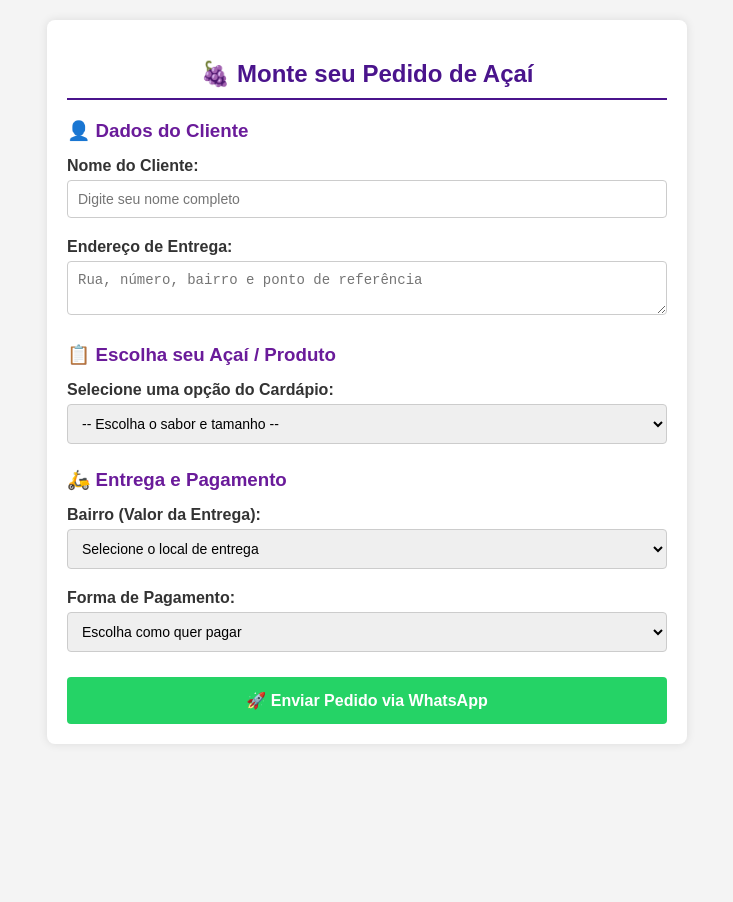
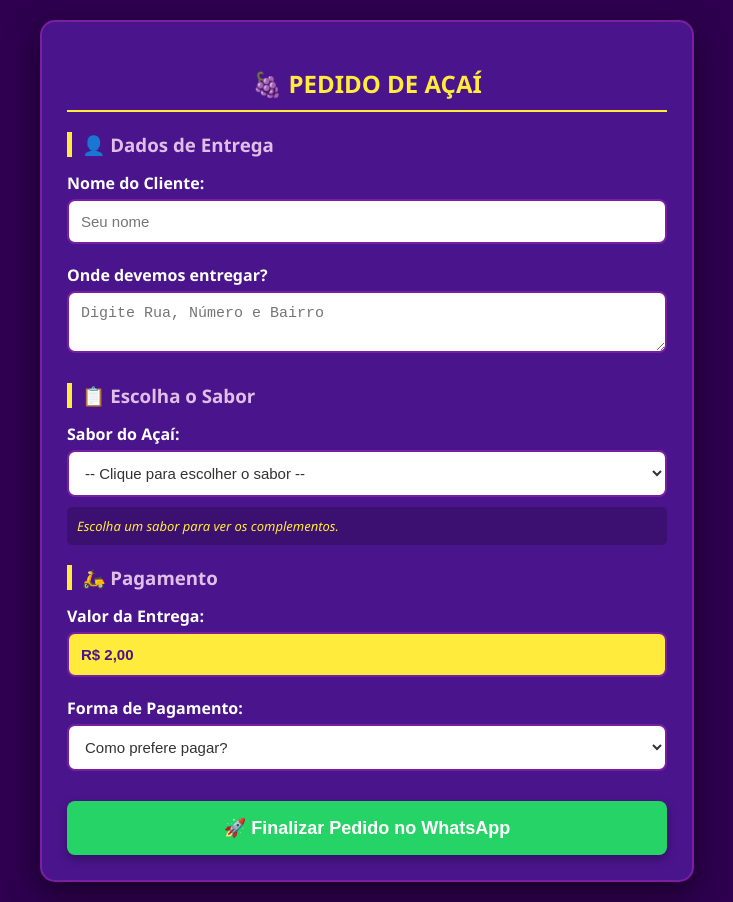
Before and after one commit to rafaellallima437-ctrl/cardapio-sabor-do-acai, a plain HTML site: page index.html in a window 1280 px wide. Shown: the whole page, without its empty margins (273-1006 px from the left). Before the commit the page ends 800 px from the top, so only its background shows below. Drawn offline with Linux system fonts and the light colour scheme.

Commit message:
Update index.html

```diff
--- a/index.html
+++ b/index.html
@@ -3,202 +3,221 @@
 <head>
     <meta charset="UTF-8">
     <meta name="viewport" content="width=device-width, initial-scale=1.0">
-    <title>Cardápio e Pedidos de Açaí</title>
+    <title>Cardápio Roxo - Pedidos de Açaí</title>
     <style>
-        body { font-family: Arial, sans-serif; background-color: #f4f4f4; margin: 20px; color: #333; }
-        .container { max-width: 600px; background: white; padding: 20px; border-radius: 8px; box-shadow: 0px 0px 10px rgba(0,0,0,0.1); margin: auto; }
-        h2 { color: #4a148c; text-align: center; border-bottom: 2px solid #4a148c; padding-bottom: 10px; }
-        h3 { color: #6a1b9a; margin-top: 20px; margin-bottom: 5px; }
-        .obs { font-size: 12px; color: #666; font-style: italic; margin-bottom: 10px; display: block; }
-        label { font-weight: bold; margin-top: 15px; display: block; }
-        input, select, textarea { width: 100%; padding: 10px; margin-top: 5px; margin-bottom: 5px; border: 1px solid #ccc; border-radius: 4px; box-sizing: border-box; font-size: 14px; }
-        .produto-opcional { background: #fff8e1; padding: 10px; border-radius: 4px; margin-bottom: 10px; border-left: 4px solid #ffb300; }
-        button { background-color: #25d366; color: white; padding: 14px; border: none; border-radius: 4px; cursor: pointer; width: 100%; font-size: 16px; font-weight: bold; margin-top: 20px; }
-        button:hover { background-color: #128c7e; }
+        /* Estilo Geral focado no Roxo */
+        body {
+            font-family: 'Segoe UI', Tahoma, Geneva, Verdana, sans-serif;
+            background-color: #2e004f; /* Fundo roxo escuro */
+            margin: 20px;
+            color: #fff;
+        }
+        .container {
+            max-width: 600px;
+            background: #4a148c; /* Cardápio Roxo Vibrante */
+            padding: 25px;
+            border-radius: 15px;
+            box-shadow: 0px 10px 30px rgba(0,0,0,0.5);
+            margin: auto;
+            border: 2px solid #7b1fa2;
+        }
+        h2 {
+            color: #ffeb3b; /* Amarelo para destacar o título */
+            text-align: center;
+            border-bottom: 2px solid #ffeb3b;
+            padding-bottom: 10px;
+            text-transform: uppercase;
+        }
+        h3 { color: #e1bee7; margin-top: 20px; margin-bottom: 5px; border-left: 5px solid #ffeb3b; padding-left: 10px; }
+
+        label { font-weight: bold; margin-top: 15px; display: block; color: #fff; }
+
+        input, select, textarea {
+            width: 100%;
+            padding: 12px;
+            margin-top: 5px;
+            margin-bottom: 5px;
+            border: 2px solid #7b1fa2;
+            border-radius: 8px;
+            box-sizing: border-box;
+            font-size: 15px;
+            background-color: #fff;
+            color: #333;
+        }
+
+        /* Botão Enviar WhatsApp */
+        button {
+            background-color: #25d366;
+            color: white;
+            padding: 16px;
+            border: none;
+            border-radius: 8px;
+            cursor: pointer;
+            width: 100%;
+            font-size: 18px;
+            font-weight: bold;
+            margin-top: 25px;
+            box-shadow: 0px 4px 10px rgba(0,0,0,0.3);
+            transition: 0.3s;
+        }
+        button:hover { background-color: #1ebe57; transform: scale(1.02); }
+
+        .info-complementos {
+            font-size: 13px;
+            color: #ffeb3b;
+            margin-top: 5px;
+            font-style: italic;
+            background: rgba(0,0,0,0.2);
+            padding: 10px;
+            border-radius: 5px;
+        }
+
+        .taxa-entrega {
+            background-color: #ffeb3b !important;
+            color: #4a148c !important;
+            font-weight: bold;
+        }
     </style>
 </head>
 <body>
 
 <div class="container">
-    <h2>🍇 Monte seu Pedido de Açaí</h2>
+    <h2>🍇 Pedido de Açaí</h2>
     <form id="formPedido">
 
-        <h3>👤 Dados do Cliente</h3>
+        <h3>👤 Dados de Entrega</h3>
         <label for="nome">Nome do Cliente:</label>
-        <input type="text" id="nome" required placeholder="Digite seu nome completo">
+        <input type="text" id="nome" required placeholder="Seu nome">
 
-        <label for="endereco">Endereço de Entrega:</label>
-        <textarea id="endereco" required placeholder="Rua, número, bairro e ponto de referência"></textarea>
+        <label for="endereco">Onde devemos entregar?</label>
+        <textarea id="endereco" required placeholder="Digite Rua, Número e Bairro"></textarea>
 
-        <h3>📋 Escolha seu Açaí / Produto</h3>
-        <label for="sabor">Selecione uma opção do Cardápio:</label>
-        <select id="sabor" required onchange="verificarOpcoesAdicionais()">
-            <option value="">-- Escolha o sabor e tamanho --</option>
+        <h3>📋 Escolha o Sabor</h3>
+        <label for="sabor">Sabor do Açaí:</label>
+        <select id="sabor" required onchange="atualizarTamanhos()">
+            <option value="">-- Clique para escolher o sabor --</option>
+            <option value="Açaí de Frutas">Açaí de Frutas</option>
+            <option value="Trufado de Nutella">Trufado de Nutella</option>
+            <option value="Açaí de Paçoca">Açaí de Paçoca</option>
+            <option value="Bananinha com Nutella">Bananinha com Nutella</option>
+            <option value="Dois Amores">Dois Amores</option>
+            <option value="Trufado com Nutella e Ninho">Trufado com Nutella e Ninho</option>
+            <option value="Açaí Zero">Açaí Zero</option>
+            <option value="Ouro Branco">Ouro Branco</option>
+            <option value="Guloseimas">Guloseimas</option>
+            <option value="Batidinha de Açaí">Batidinha de Açaí</option>
+            <option value="Açaí Batido">Açaí Batido</option>
+            <option value="Trufado de Cookies">Trufado de Cookies</option>
+            <option value="Sonho de Valsa">Sonho de Valsa</option>
+            <option value="Ovomaltine">Ovomaltine</option>
+            <option value="Splash de Ninho">Splash de Ninho</option>
+            <option id="optSalada" value="Salada de Frutas Gourmet">Salada de Frutas Gourmet</option>
+            <option id="optChurros" value="Mini Churros">Mini Churros</option>
+            <option id="optSanduiche" value="Sanduíche Natural">Sanduíche Natural</option>
+        </select>
+        <div id="infoComplementos" class="info-complementos">Escolha um sabor para ver os complementos.</div>
 
-            <option value="Açaí de Frutas 330ml (R$ 13,00)">Açaí de Frutas 330ml - R$ 13,00 (Açaí, creme de ninho, leite em pó, farinha láctea, banana, uva, morango)</option>
-            <option value="Açaí de Frutas 400ml (R$ 16,00)">Açaí de Frutas 400ml - R$ 16,00</option>
-            <option value="Açaí de Frutas 500ml (R$ 19,00)">Açaí de Frutas 500ml - R$ 19,00</option>
+        <div id="secaoTamanho" style="display: none;">
+            <label for="tamanho">Selecione o Tamanho:</label>
+            <select id="tamanho"></select>
+        </div>
 
-            <option value="Trufado de Nutella 330ml (R$ 15,00)">Trufado de Nutella 330ml - R$ 15,00 (Açaí, chocoball, kit kat, leite em pó, ovomaltine, leite condensado, nutella)</option>
-            <option value="Trufado de Nutella 400ml (R$ 18,00)">Trufado de Nutella 400ml - R$ 18,00</option>
-            <option value="Trufado de Nutella 500ml (R$ 22,00)">Trufado de Nutella 500ml - R$ 22,00</option>
-
-            <option value="Açaí de Paçoca 330ml (R$ 10,00)">Açaí de Paçoca 330ml - R$ 10,00 (Açaí, amendoim triturado, farinha láctea, leite em pó, leite condensado, paçoca)</option>
-            <option value="Açaí de Paçoca 400ml (R$ 15,00)">Açaí de Paçoca 400ml - R$ 15,00</option>
-            <option value="Açaí de Paçoca 500ml (R$ 17,00)">Açaí de Paçoca 500ml - R$ 17,00</option>
-
-            <option value="Bananinha com Nutella 330ml (R$ 12,00)">Bananinha com Nutella 330ml - R$ 12,00 (Creme de banana com nutella, leite em pó, farinha láctea, gotas de chocolate, chocoball + 1 Cobertura)</option>
-            <option value="Bananinha com Nutella 400ml (R$ 15,00)">Bananinha com Nutella 400ml - R$ 15,00</option>
-            <option value="Bananinha com Nutella 500ml (R$ 17,00)">Bananinha com Nutella 500ml - R$ 17,00</option>
-
-            <option value="Dois Amores 330ml (R$ 14,00)">Dois Amores 330ml - R$ 14,00 (Leite em pó, gotas de chocolate, açaí, morango, leite condensado, trufado com nutella e chocolate branco)</option>
-            <option value="Dois Amores 400ml (R$ 17,00)">Dois Amores 400ml - R$ 17,00</option>
-            <option value="Dois Amores 500ml (R$ 20,00)">Dois Amores 500ml - R$ 20,00</option>
-
-            <option value="Trufado com Nutella e Ninho 330ml (R$ 15,00)">Trufado com Nutella e Ninho 330ml - R$ 15,00 (Creme ninho, chocoball, kit kat, leite em pó, ovomaltine, leite condensado, nutella)</option>
-            <option value="Trufado com Nutella e Ninho 400ml (R$ 18,00)">Trufado com Nutella e Ninho 400ml - R$ 18,00</option>
-            <option value="Trufado com Nutella e Ninho 500ml (R$ 22,00)">Trufado com Nutella e Ninho 500ml - R$ 22,00</option>
-
-            <option value="Açaí Zero 330ml (R$ 12,00)">Açaí Zero 330ml - R$ 12,00 (Leite em pó, granola, amendoim, banana, morango, uva)</option>
-            <option value="Açaí Zero 400ml (R$ 15,00)">Açaí Zero 400ml - R$ 15,00</option>
-            <option value="Açaí Zero 500ml (R$ 17,00)">Açaí Zero 500ml - R$ 17,00</option>
-
-            <option value="Ouro Branco 330ml (R$ 15,00)">Ouro Branco 330ml - R$ 15,00 (Creme de ninho, leite em pó, leite condensado, ouro branco, nutella, chocoball, ovomaltine)</option>
-            <option value="Ouro Branco 400ml (R$ 17,00)">Ouro Branco 400ml - R$ 17,00</option>
-            <option value="Ouro Branco 500ml (R$ 20,00)">Ouro Branco 500ml - R$ 20,00</option>
-
-            <option value="Guloseimas 330ml (R$ 12,00)">Guloseimas 330ml - R$ 12,00 (Açaí, leite em pó, farinha láctea, M&M, calda de chocolate, sucrilhos, chocoball)</option>
-            <option value="Guloseimas 400ml (R$ 15,00)">Guloseimas 400ml - R$ 15,00</option>
-            <option value="Guloseimas 500ml (R$ 17,00)">Guloseimas 500ml - R$ 17,00</option>
-
-            <option value="Batidinha de Açaí 330ml (R$ 10,00)">Batidinha de Açaí 330ml - R$ 10,00</option>
-
-            <option value="Açaí Batido 330ml (R$ 8,00)">Açaí Batido 330ml - R$ 8,00</option>
-            <option value="Açaí Batido 400ml (R$ 13,00)">Açaí Batido 400ml - R$ 13,00</option>
-            <option value="Açaí Batido 500ml (R$ 15,00)">Açaí Batido 500ml - R$ 15,00</option>
-
-            <option value="Trufado de Cookies 330ml (R$ 14,00)">Trufado de Cookies 330ml - R$ 14,00 (Açaí, leite em pó, morango, oreo, cookies, ovomaltine)</option>
-            <option value="Trufado de Cookies 400ml (R$ 17,00)">Trufado de Cookies 400ml - R$ 17,00</option>
-            <option value="Trufado de Cookies 500ml (R$ 20,00)">Trufado de Cookies 500ml - R$ 20,00</option>
-
-            <option value="Sonho de Valsa 330ml (R$ 14,00)">Sonho de Valsa 330ml - R$ 14,00 (Creme de morango, leite em pó, gotas de chocolate, calda de morango, M&M, farinha láctea, sonho de valsa)</option>
-            <option value="Sonho de Valsa 400ml (R$ 16,00)">Sonho de Valsa 400ml - R$ 16,00</option>
-            <option value="Sonho de Valsa 500ml (R$ 18,00)">Sonho de Valsa 500ml - R$ 18,00</option>
-
-            <option value="Ovomaltine 330ml (R$ 12,00)">Ovomaltine 330ml - R$ 12,00 (Chocoball, leite em pó, M&M, creme de ovomaltine, açaí, cobertura de chocolate)</option>
-            <option value="Ovomaltine 400ml (R$ 15,00)">Ovomaltine 400ml - R$ 15,00</option>
-            <option value="Ovomaltine 500ml (R$ 17,00)">Ovomaltine 500ml - R$ 17,00</option>
-
-            <option value="Splash de Ninho 330ml (R$ 12,00)">Splash de Ninho 330ml - R$ 12,00 (Leite em pó, creme de ninho, leite condensado, açaí)</option>
-            <option value="Splash de Ninho 400ml (R$ 15,00)">Splash de Ninho 400ml - R$ 15,00</option>
-            <option value="Splash de Ninho 500ml (R$ 17,00)">Splash de Ninho 500ml - R$ 17,00</option>
-
-            <option id="optSalada" value="Salada de Frutas Gourmet 300ml (R$ 10,00)">Salada de Frutas Gourmet 300ml - R$ 10,00</option>
-            <option id="optChurros" value="Mini Churros (R$ 10,00)">Mini Churros - R$ 10,00</option>
-            <option id="optSanduiche" value="Sanduíche Natural (R$ 8,00)">Sanduíche Natural - R$ 8,00</option>
-        </select>
-
-        <div id="secaoCoberturaBananinha" style="display: none; background: #f3e5f5; padding: 10px; border-radius: 4px; border-left: 4px solid #4a148c; margin-top: 10px;">
-            <label for="coberturaBananinha">Escolha apenas UMA cobertura:</label>
+        <div id="secaoCoberturaBananinha" style="display: none; background: #6a1b9a; padding: 15px; border-radius: 8px; border: 2px dashed #ffeb3b; margin-top: 10px;">
+            <label for="coberturaBananinha">Escolha 1 Cobertura (Obrigatório):</label>
             <select id="coberturaBananinha">
-                <option value="">-- Selecione a cobertura --</option>
+                <option value="">-- Selecionar --</option>
                 <option value="Cobertura de Chocolate">Cobertura de Chocolate</option>
                 <option value="Leite Condensado">Leite Condensado</option>
             </select>
         </div>
 
-        <h3>🛵 Entrega e Pagamento</h3>
-        <label for="entrega">Bairro (Valor da Entrega):</label>
-        <select id="entrega" required>
-            <option value="">Selecione o local de entrega</option>
-            <option value="Centro (Entrega: R$ 5,00)">Centro - R$ 5,00</option>
-            <option value="Zona Norte (Entrega: R$ 7,00)">Zona Norte - R$ 7,00</option>
-            <option value="Zona Sul (Entrega: R$ 8,00)">Zona Sul - R$ 8,00</option>
-            <option value="Retirada no Balcão (Entrega: Grátis)">Retirar no Balcão - Grátis</option>
-        </select>
+        <h3>🛵 Pagamento</h3>
+        <label>Valor da Entrega:</label>
+        <input type="text" value="R$ 2,00" disabled class="taxa-entrega">
 
         <label for="pagamento">Forma de Pagamento:</label>
         <select id="pagamento" required>
-            <option value="">Escolha como quer pagar</option>
+            <option value="">Como prefere pagar?</option>
             <option value="Pix">Pix</option>
-            <option value="Cartão de Crédito/Débito">Cartão de Crédito/Débito</option>
+            <option value="Cartão">Cartão</option>
             <option value="Dinheiro">Dinheiro</option>
         </select>
 
-        <button type="button" onclick="enviarWhatsApp()">🚀 Enviar Pedido via WhatsApp</button>
+        <button type="button" onclick="enviarWhatsApp()">🚀 Finalizar Pedido no WhatsApp</button>
     </form>
 </div>
 
 <script>
-// ==========================================
-// PAINEL DE CONTROLE DE DISPONIBILIDADE:
-// Altere para true (disponível) ou false (indisponível)
-// ==========================================
+// CONTROLE DE ITENS (Mude para false para esconder)
 const saladaDisponivel = true;
 const churrosDisponivel = true;
 const sanduicheDisponivel = true;
-// ==========================================
 
-// Função que roda assim que a página carrega para esconder/mostrar os itens sazonais
-function gerenciarItensDisponiveis() {
+const complementosTexto = {
+    "Açaí de Frutas": "Inclui: Açaí, creme de ninho, leite em pó, farinha láctea, banana, uva, morango.",
+    "Trufado de Nutella": "Inclui: Açaí, chocoball, kit kat, leite em pó, ovomaltine em pó, leite condensado, nutella.",
+    "Açaí de Paçoca": "Inclui: Açaí, amendoim triturado, farinha láctea, leite em pó, leite condensado, paçoca.",
+    "Bananinha com Nutella": "Inclui: Creme banana/nutella, leite em pó, farinha láctea, gotas chocolate, chocoball + 1 cobertura.",
+    "Dois Amores": "Inclui: Leite em pó, gotas chocolate, açaí, morango, leite condensado, trufado nutella e choco branco.",
+    "Trufado com Nutella e Ninho": "Inclui: Creme ninho, chocoball, kit kat, leite em pó, ovomaltine, leite condensado, nutella.",
+    "Açaí Zero": "Inclui: Leite em pó, granola, amendoim, banana, morango, uva.",
+    "Ouro Branco": "Inclui: Creme ninho, leite em pó, leite condensado, ouro branco, nutella, chocoball, ovomaltine.",
+    "Guloseimas": "Inclui: Açaí, leite em pó, farinha láctea, M&M, calda chocolate, sucrilhos, chocoball.",
+    "Batidinha de Açaí": "Deliciosa batidinha de açaí 330ml.",
+    "Açaí Batido": "Açaí batido puro tradicional.",
+    "Trufado de Cookies": "Inclui: Açaí, leite em pó, morango, oreo, cookies, ovomaltine.",
+    "Sonho de Valsa": "Inclui: Creme morango, leite em pó, gotas chocolate, calda morango, M&M, farinha láctea, sonho de valsa.",
+    "Ovomaltine": "Inclui: Chocoball, leite em pó, M&M, creme ovomaltine, açaí, cobertura chocolate.",
+    "Splash de Ninho": "Inclui: Leite em pó, creme de ninho, leite condensado, açaí.",
+    "Salada de Frutas Gourmet": "Frutas selecionadas 300ml.",
+    "Mini Churros": "Porção crocante de mini churros.",
+    "Sanduíche Natural": "Sanduíche fresco do dia."
+};
+
+window.onload = function() {
     if (!saladaDisponivel) document.getElementById('optSalada').remove();
     if (!churrosDisponivel) document.getElementById('optChurros').remove();
     if (!sanduicheDisponivel) document.getElementById('optSanduiche').remove();
-}
-window.onload = gerenciarItensDisponiveis;
+};
 
-// Mostra o campo de cobertura apenas se o cliente escolher "Bananinha com Nutella"
-function verificarOpcoesAdicionais() {
-    const saborSelecionado = document.getElementById('sabor').value;
+function atualizarTamanhos() {
+    const sabor = document.getElementById('sabor').value;
+    const selectTamanho = document.getElementById('tamanho');
+    const secaoTamanho = document.getElementById('secaoTamanho');
+    const infoComp = document.getElementById('infoComplementos');
     const secaoBananinha = document.getElementById('secaoCoberturaBananinha');
 
-    if (saborSelecionado.includes("Bananinha com Nutella")) {
+    selectTamanho.innerHTML = '';
+    infoComp.innerText = complementosTexto[sabor] || 'Escolha um sabor para ver os complementos.';
+
+    if (sabor === "Bananinha com Nutella") {
         secaoBananinha.style.display = "block";
         document.getElementById('coberturaBananinha').required = true;
     } else {
         secaoBananinha.style.display = "none";
         document.getElementById('coberturaBananinha').required = false;
     }
-}
 
-function enviarWhatsApp() {
-    // INSIRA SEU WHATSAPP AQUI (Apenas números: Código do país 55 + DDD + Número)
-    const numeroTelefone = "5500999999999";
-
-    const nome = document.getElementById('nome').value;
-    const endereco = document.getElementById('endereco').value;
-    const sabor = document.getElementById('sabor').value;
-    const entrega = document.getElementById('entrega').value;
-    const pagamento = document.getElementById('pagamento').value;
-
-    // Captura a cobertura se for o Bananinha
-    let detalheCobertura = "";
-    if (sabor.includes("Bananinha com Nutella")) {
-        const cobertura = document.getElementById('coberturaBananinha').value;
-        if(!cobertura) {
-            alert("Por favor, selecione a cobertura do seu Bananinha com Nutella.");
-            return;
-        }
-        detalheCobertura = `%0A*Cobertura Escolhida:* ${cobertura}`;
-    }
-
-    if (!nome || !endereco || !sabor || !entrega || !pagamento) {
-        alert("Por favor, preencha todos os campos obrigatórios.");
+    if (!sabor) {
+        secaoTamanho.style.display = "none";
         return;
     }
 
-    // Montando o texto para o Whats
-    const mensagem = `*Novo Pedido de Açaí* 🍇%0A%0A` +
-                     `*Cliente:* ${nome}%0A` +
-                     `*Endereço:* ${endereco}%0A` +
-                     `*Item Escolhido:* ${sabor}${detalheCobertura}%0A` +
-                     `*Taxa/Local:* ${entrega}%0A` +
-                     `*Forma de Pagamento:* ${pagamento}`;
+    secaoTamanho.style.display = "block";
 
-    const url = `https://api.whatsapp.com/send?phone=${5583994030301}&text=${mensagem}`;
-    window.open(url, '_blank');
-}
-</script>
+    if (sabor === "Batidinha de Açaí") {
+        adicionarOpcao(selectTamanho, "330ml - R$ 10,00", "330ml (R$ 10,00)");
+    } else if (sabor === "Salada de Frutas Gourmet") {
+        adicionarOpcao(selectTamanho, "300ml - R$ 10,00", "300ml (R$ 10,00)");
+    } else if (sabor === "Mini Churros") {
+        adicionarOpcao(selectTamanho, "Porção - R$ 10,00", "Único (R$ 10,00)");
+    } else if (sabor === "Sanduíche Natural") {
+        adicionarOpcao(selectTamanho, "Unidade - R$ 8,00", "Único (R$ 8,00)");
+    } else {
+        let p330 = "12,00", p400 = "15,00", p500 = "17,00";
 
-</body>
-</html>
+        if (sabor === "Açaí de Frutas") { p330 = "13,00"; p400 = "16,00"; p500 = "19,00"; }
+        else if (sabor === "Trufado de Nutella" || sabor === "Trufado com Nutella e creme de ninho") { p330 = "15,00"; p400 = "18,00"; p500 = "22,00"; }
+        else if (sabor === "Açaí de Paçoca") { p330 = "10,00"; p400 = "15,00"; p500 = "17,00"; }
+        else if (sabor === "Dois Amores") { p330 = "14,00"; p400 = "17,00"; p500 = "20,00"; }
+        else if (sabor
```
